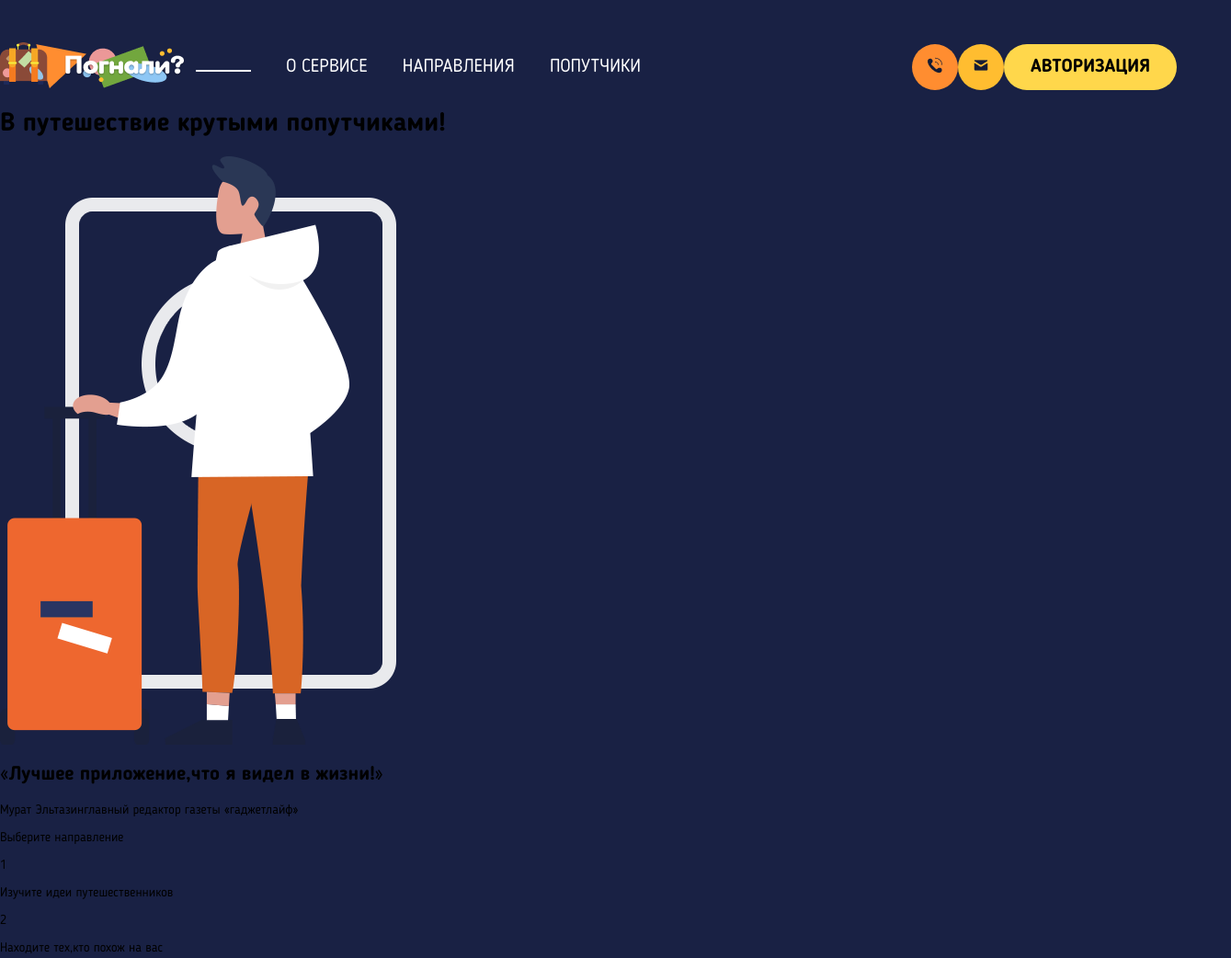
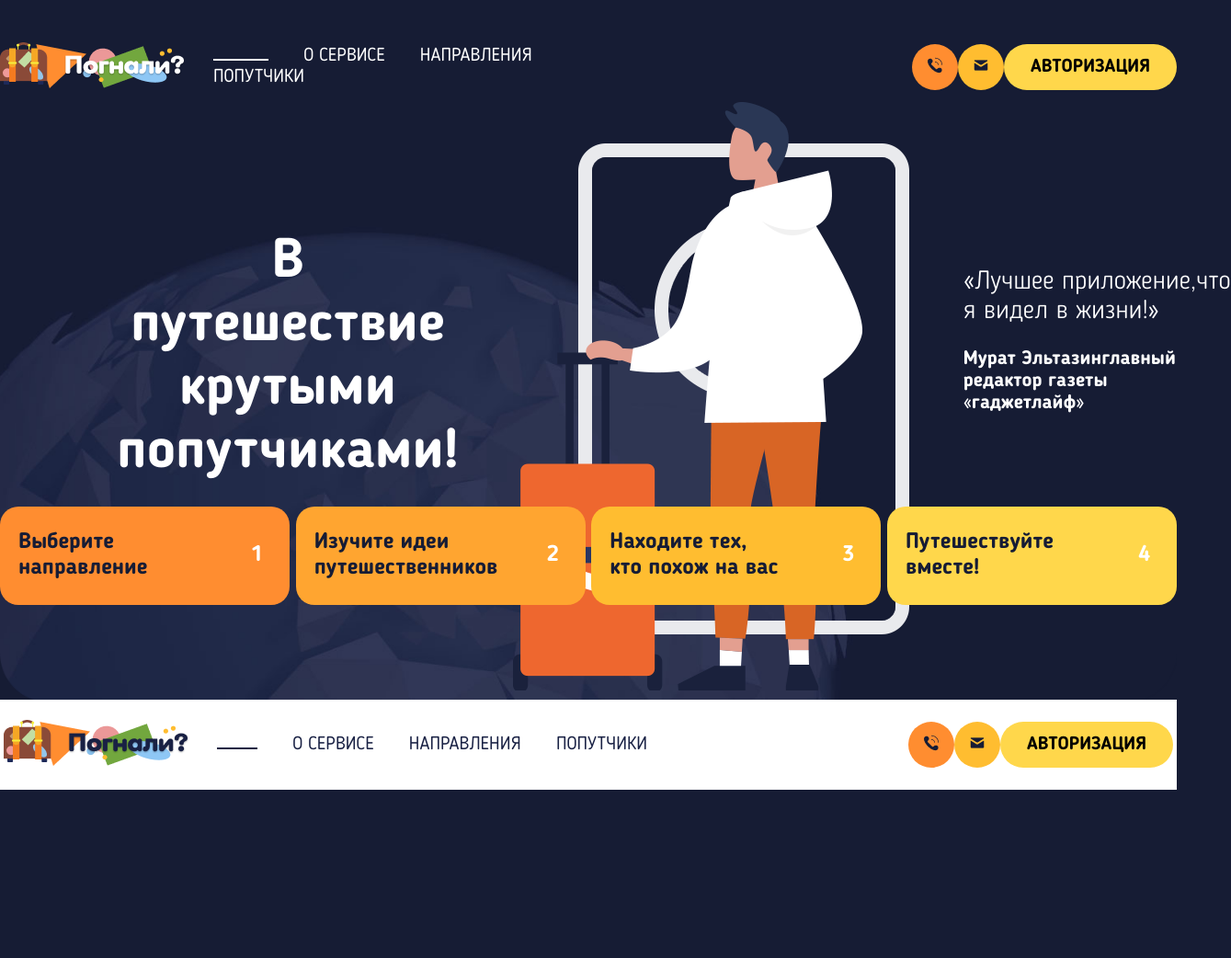
Before and after one commit to VitalikKolesnikovFrontend/landing-travel, a plain HTML site: page index.html in a window 1280 px wide. Shown: the top 1042 px of the page at 92% size, 1339 px wide, since content can reach past the window. After the commit the page ends 859 px from the top, so only its background shows below. Drawn offline with Linux system fonts and the light colour scheme.

Commit message:
added styles for the block header, hero, header-light

```diff
--- a/css/style.css
+++ b/css/style.css
@@ -19,7 +19,7 @@
 }
 
 body {
-  background-color: #192144;
+  background-color: #161C34;
   font-family: 'Blogger sans', sans-serif;
   font-size: 14px;
 }
@@ -31,7 +31,7 @@ a {
   margin: 0px auto;
 }
 .header {
-  border-color: #192144;
+  background-color: #161C34;
   padding-top: 46px;
 }
 .menu {
@@ -41,6 +41,7 @@ a {
 }
 .nav {
   margin-right: 250px;
+  margin-left: 30px;
 }
 .nav__item {
   text-decoration: none;
@@ -90,104 +91,43 @@ a {
 /* HERO */
 
 
-
-
-
-
-
-
-/*
-
-
-
-.header__inner {
-  display: flex;
-  justify-content: space-between;
-  align-items: center;
-  margin-top: 46px;
+.hero {
+  background: url(/img/globe.png) no-repeat center / cover ;
+  height: 650px;
+  padding-top: 11px;
 }
-
-.menu__list {
-  display: flex;
-  align-items: center;
-  gap: 0 34px;
-  font-size: 19px;
-  font-weight: 400;
-  line-height: 20px;
-  text-transform: uppercase;
-  margin-right: 280px;
-}
-
-.user-actions {
-  display: flex;
-  align-items: center;
-  gap: 0;
-}
-
-
-.top__card {
-  background-color: #FF8D30;
-}
-.top__card--one {
-  background-color: #FFA530;
-}
-.top__card--two {
-  background-color: #FFA530;
-}
-.top__card--three {
-  background-color: #FFBD30;
-}
-.top__card--four {
-  background-color: #FFD74B
-} */
-
-
-/* Header content
-
-.top {
-  background-image: url(/img/globe.png);
-  background-repeat: no-repeat;
-  background-size: cover;
-  margin-top: 23px;
-}
-
-.top__content {
+.hero__content {
   display: flex;
   justify-content: space-between;
   align-items: center;
   text-align: center;
 }
-
-.top__title {
+.title {
   width: 418px;
   height: 210px;
   margin-left: 127px;
-  margin-top: 112px;
+  margin-top: -110px;
   color: #FFF;
   font-family: Blogger Sans;
   font-size: 60px;
   font-style: normal;
   font-weight: 700;
-  margin-right: 59px;
-  margin-top: -65px;
+  padding-right: 59px;
 }
-
-.top__text {
+.main__text {
   margin-top: -122px;
 }
-
-.top__title-textone {
+.hero__text {
   color: #FFF;
   font-family: Blogger Sans;
   font-size: 28px;
   font-style: normal;
   font-weight: 300;
-margin-left: 59px;
+  text-align: left;
+  padding-left: 59px;
   width: 100%;
-height: 100%;
-text-align: left;
 }
-.top__title-texttwo {
+.hero__secondtext {
   color: #FFF;
   font-family: Blogger Sans;
   font-size: 21px;
@@ -195,10 +135,84 @@ font-style: normal;
   font-weight: 700;
   margin-left: 59px;
   width: 100%;
-height: 100%;
   text-align: left;
-margin-top: 45px;
 }
+
+.hero__info {
+  display: flex;
+  justify-content: space-between;
+  margin-top: -200px;
+}
+.card {
+  width: 315px;
+  height: 107px;
+  display: flex;
+  justify-content: space-between;
+  align-items: center;
+  border-radius: 20px
+}
+.card__text {
+  color: #161C35;
+  font-family: Blogger Sans;
+  font-size: 24px;
+  font-style: normal;
+  font-weight: 700;
+  padding-top: 30px;
+  padding-bottom: 30px;
+  padding-left: 20px;
+}
+.card__count {
+  color: #FFF;
+  font-family: Blogger Sans;
+  font-size: 24px;
+  font-style: normal;
+  font-weight: 700;
+  padding-right: 29px;
+}
+.hero__card1 {
+  background-color: #FF8D30;
+
+}
+.hero__card2 {
+  background-color: #FFA530;
+
+}
+.hero__card3 {
+  background-color: #FFBD30;
+
+}
+.hero__card4 {
+  background-color: #FFD74B;
+
+}
+
+
+/* HEADER LIGHT */
+
+
+.header__light {
+  background-color: #fff;
+  display: flex;
+  align-items: center;
+  padding-top: 22px;
+  padding-bottom: 22px;
+}
+.nav__item-light {
+  color: #192144;
+}
+
+/*
+
+
+
+
+
+
+
+
+/* Header content
+
+
 
 .top__pages {
   display: flex;
--- a/index.html
+++ b/index.html
@@ -42,30 +42,59 @@
       <div class="hero__content">
         <h1 class="title hero__title">В путешествие крутыми попутчиками!</h1>
         <img src="/img/traveller.png" alt="traveller" class="traveller hero__traveller">
-        <h2 class="hero__text">«Лучшее приложение,что я видел в жизни!»</h2>
-        <p class="hero__secondtext">Мурат Эльтазинглавный редактор газеты «гаджетлайф»</p>
+        <div class="main__text">
+          <h2 class="hero__text">«Лучшее приложение,что я видел в жизни!»</h2>
+          <p class="hero__secondtext">Мурат Эльтазинглавный редактор газеты «гаджетлайф»</p>
+        </div>
       </div>
       <div class="hero__info">
-        <div class="card hero__card">
-          <p class="card__text">Выберите направление</p>
+        <div class="card hero__card1">
+          <p class="card__text">Выберите <br>направление</p>
           <p class="card__count">1</p>
         </div>
-        <div class="card hero__card">
+        <div class="card hero__card2">
           <p class="card__text">Изучите идеи путешественников</p>
           <p class="card__count">2</p>
         </div>
-        <div class="card hero__card">
-          <p class="card__text">Находите тех,кто похож на вас</p>
+        <div class="card hero__card3">
+          <p class="card__text">Находите тех, <br>кто похож на вас</p>
           <p class="card__count">3</p>
         </div>
-        <div class="card hero__card">
-          <p class="card__text">Путешествуйте вместе!</p>
+        <div class="card hero__card4">
+          <p class="card__text">Путешествуйте <br> вместе!</p>
           <p class="card__count">4</p>
         </div>
       </div>
     </div>
   </section>
 </main>
+
+<header class="header header__light">
+  <div class="container">
+    <div class="menu">
+      <div class="logo menu__logo">
+        <img src="/img/logo-dark.png" alt="logo">
+      </div>
+      <nav class="nav menu__nav">
+        <a href="#">
+          <img class="nav__item" src="/img/Rectangle -dark.png" alt="Rectangle">
+        </a>
+        <a href="#" class="nav__item nav__item-light">о сервисе</a>
+        <a href="#" class="nav__item nav__item-light">направления</a>
+        <a href="#" class="nav__item nav__item-light">попутчики</a>
+      </nav>
+      <div class="contacts menu__contacts">
+        <button class="phone contacts__phone">
+          <img src="/img/phone.png" alt="phone">
+        </button>
+        <button class="mail contacts__mail">
+          <img src="/img/message.png" alt="mail">
+        </button>
+        <button class="authorization contacts__authorization">авторизация</button>
+      </div>
+    </div>
+  </div>
+</header>
 
 <!--
 <header class="header">
```
Lines whose indentation alone changed are shown as unchanged.
